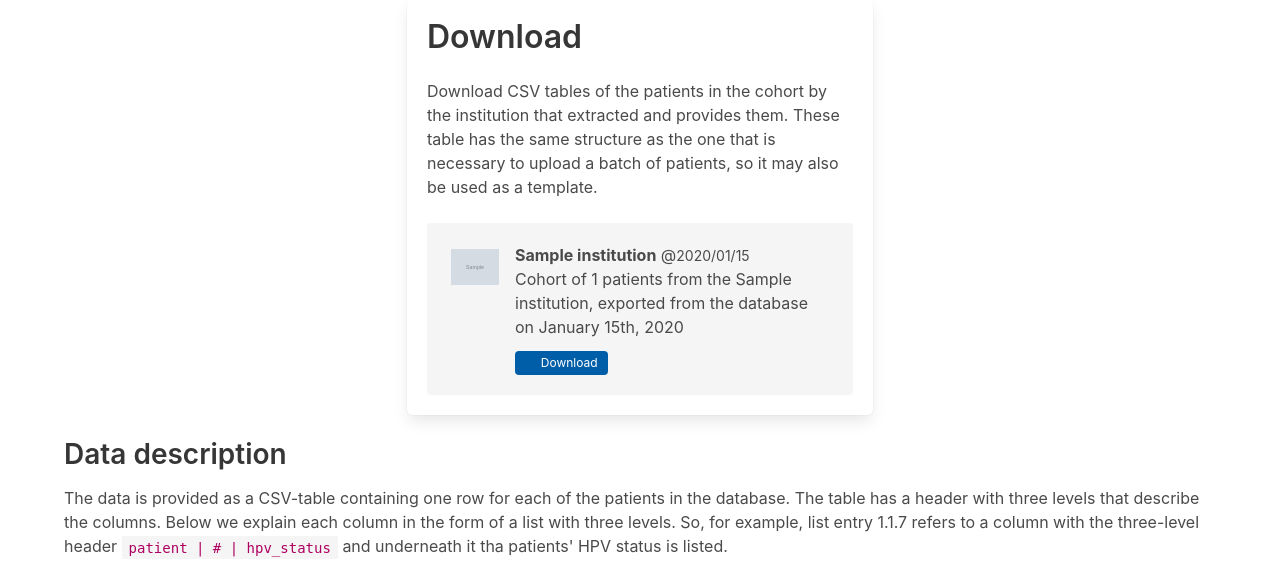
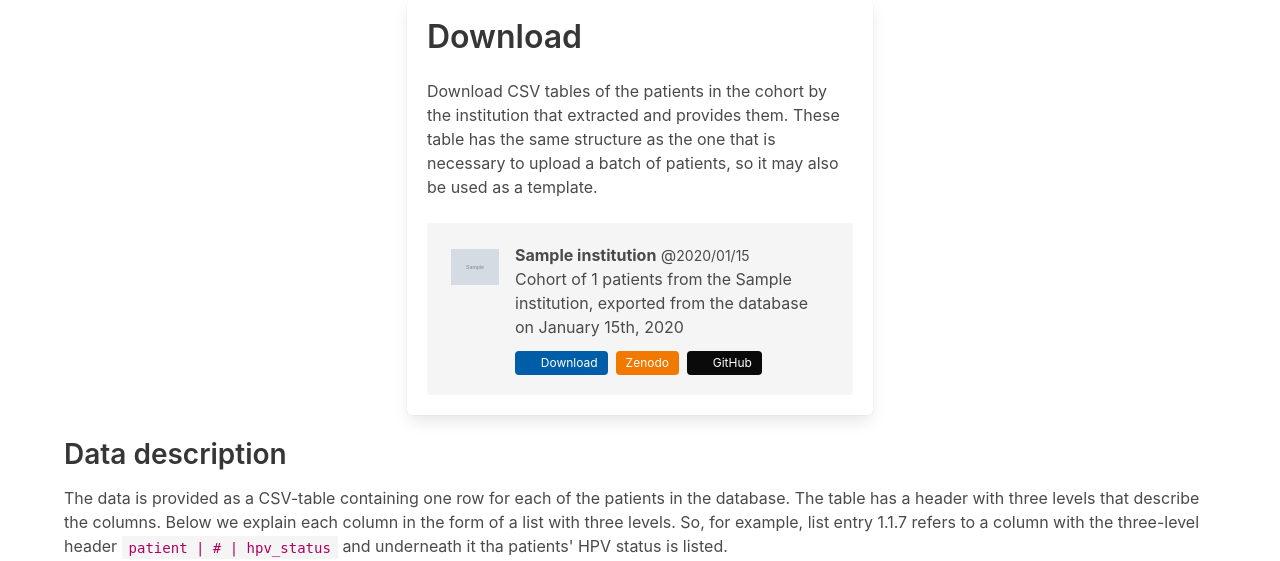
Before and after one commit to rmnldwg/lyprox, a Django app: template patients/templates/patients/download.html in a window 1280 px wide. Shown: the part 101-662 px from the top of the page. Run offline with Django 3.2, Linux system fonts and the light colour scheme; the template is opened without the code that fills it: most values are stand-ins (such as "Sample title", 1, 10 or a date in 2020); grey boxes marked "Sample" are stand-in pictures; some libraries are stand-ins or nearby versions.

Commit message:
download page prettier, rename model, fix #86

```diff
--- a/patients/management/commands/makedownloadfiles.py
+++ b/patients/management/commands/makedownloadfiles.py
@@ -64,5 +64,5 @@ class Command(BaseCommand):
             except Exception as exc:
                 logger.error(exc)
                 raise CommandError(
-                    "Creating new institution table object failed."
+                    "Creating new CSV table object failed."
                 ) from exc
--- a/patients/models.py
+++ b/patients/models.py
@@ -490,10 +490,12 @@ class CSVTable(ModelLoggerMixin, models.Model):
         num = instance.num_patients
         return f"{date_str}_{inst}_{num}.csv"
 
+    institution = models.ForeignKey(Institution, on_delete=models.CASCADE)
     num_patients = models.IntegerField()
-    institution = models.ForeignKey(Institution, on_delete=models.CASCADE)
     date_created = models.DateTimeField(default=timezone.now)
     file = models.FileField(upload_to=get_file_path)
+    github_url = models.URLField(blank=True, null=True)
+    zenodo_url = models.URLField(blank=True, null=True)
 
     def __str__(self):
         """Report some information for easier management."""
--- a/patients/templates/patients/download.html
+++ b/patients/templates/patients/download.html
@@ -7,6 +7,8 @@
 {% endblock head %}
 
 {% block content %}
+
+<link rel="stylesheet" href="{% static 'patients/download.css' %}">
 
 <section class="section">
     <div class="container">
@@ -44,12 +46,27 @@
                                 <div class="level">
                                     <div class="level-left">
                                         <div class="level-item">
-                                            <a href="{{ table.file.url }}" class="button tag is-primary">
-                                                <span class="icon is-medium">
-                                                    <i class="fas fa-cloud-download-alt"></i>
-                                                </span>
-                                                <span>Download</span>
-                                            </a>
+                                            <div class="tags">
+                                                <a href="{{ table.file.url }}" class="button tag is-primary has-addons">
+                                                    <span class="icon">
+                                                        <i class="fas fa-cloud-download-alt"></i>
+                                                    </span>
+                                                    <span>Download</span>
+                                                </a>
+                                                {% if table.zenodo_url %}
+                                                <a href="{{ table.zenodo_url }}" class="button tag is-warning has-addons">
+                                                    Zenodo
+                                                </a>
+                                                {% endif %}
+                                                {% if table.github_url %}
+                                                <a href="{{ table.github_url }}" class="button tag is-black has-addons">
+                                                    <span class="icon">
+                                                        <i class="fab fa-github mr-1"></i>
+                                                    </span>
+                                                    <span>GitHub</span>
+                                                </a>
+                                                {% endif %}
+                                            </div>
                                         </div>
                                     </div>
                                 </div>
--- a/patients/templates/patients/list.html
+++ b/patients/templates/patients/list.html
@@ -1,7 +1,6 @@
 {% extends "base.html" %}
 {% load static %}
 {% load mytags %}
-
 
 {% block head %}
 {% include 'head.html' with title="LyProX · Patient list" %}
```
Also changed, not shown: patients/migrations/0006_csvtable_github_url_csvtable_zenodo_url.py (added).
